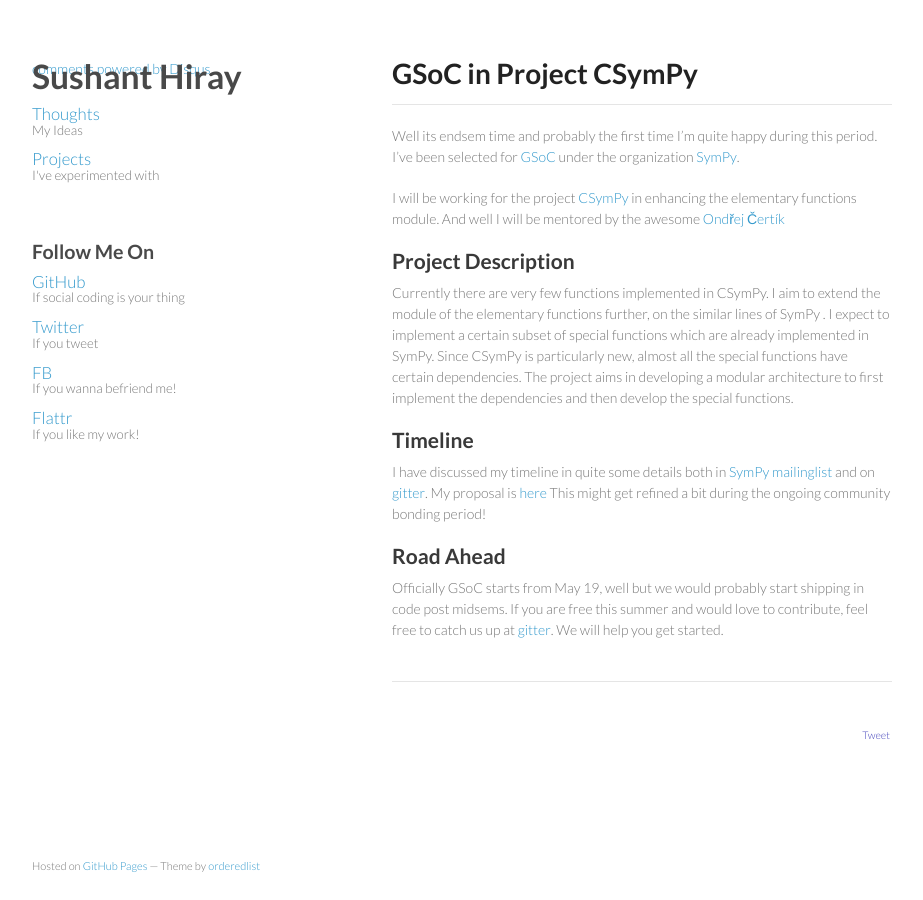
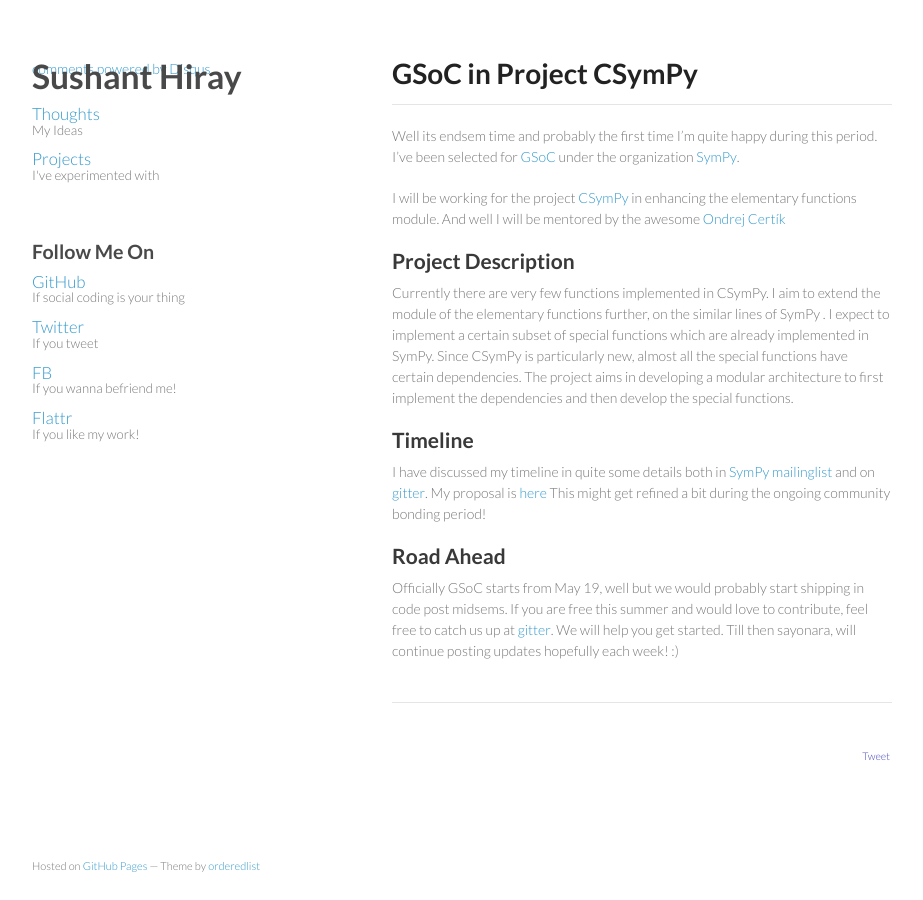
Before and after one commit to sushant-hiray/sushant-hiray.github.io, a Jekyll site: the page built from _posts/2014-4-21-selected-gsoc.markdown, in a window 1280 px wide. Shown: the whole page, without its empty margins (178-1101 px from the left). Built offline with Jekyll 4.4.1, drawn with Linux system fonts in a browser that asks for light colours; nearby versions of some CDN libraries; Markdown is read by kramdown in place of the engine named in the settings; comment, search, counter and statistics services are not loaded.

Commit message:
Minor post edit

```diff
--- a/_posts/2014-4-21-selected-gsoc.markdown
+++ b/_posts/2014-4-21-selected-gsoc.markdown
@@ -6,7 +6,7 @@
 
 Well its endsem time and probably the first time I'm quite happy during this period. I've been selected for [GSoC](http://www.google-melange.com/gsoc/homepage/google/gsoc2014) under the organization [SymPy](http://www.google-melange.com/gsoc/org2/google/gsoc2014/sympy).
 
-I will be working for the project [CSymPy](https://github.com/sympy/csympy) in enhancing the elementary functions module. And well I will be mentored by the awesome [Ondřej Čertík](https://github.com/certik)
+I will be working for the project [CSymPy](https://github.com/sympy/csympy) in enhancing the elementary functions module. And well I will be mentored by the awesome [Ondrej Certík](https://github.com/certik)
 
 ##Project Description
 Currently there are very few functions implemented in CSymPy. I aim to extend the module of the elementary functions further, on the similar lines of SymPy . I expect to implement a certain subset of special functions which are already implemented in SymPy. Since CSymPy is particularly new, almost all the special functions have certain dependencies. The project aims in developing a modular architecture to first implement the dependencies and then develop the special functions.
@@ -17,4 +17,4 @@
 
 ##Road Ahead
 Officially GSoC starts from May 19, well but we would probably start shipping in code post midsems.
-If you are free this summer and would love to contribute, feel free to catch us up at [gitter](https://gitter.im/sympy/csympy). We will help you get started.
+If you are free this summer and would love to contribute, feel free to catch us up at [gitter](https://gitter.im/sympy/csympy). We will help you get started. Till then sayonara, will continue posting updates hopefully each week! :)
```
